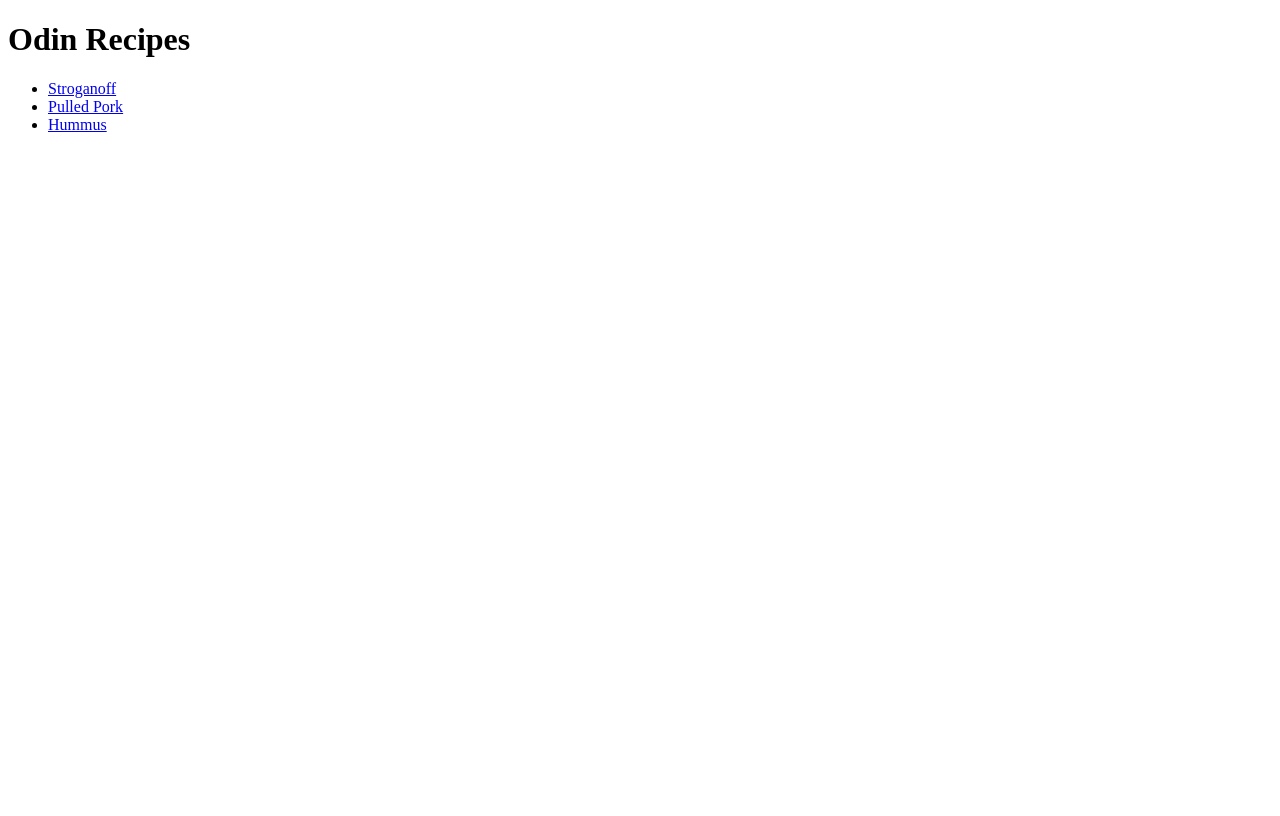
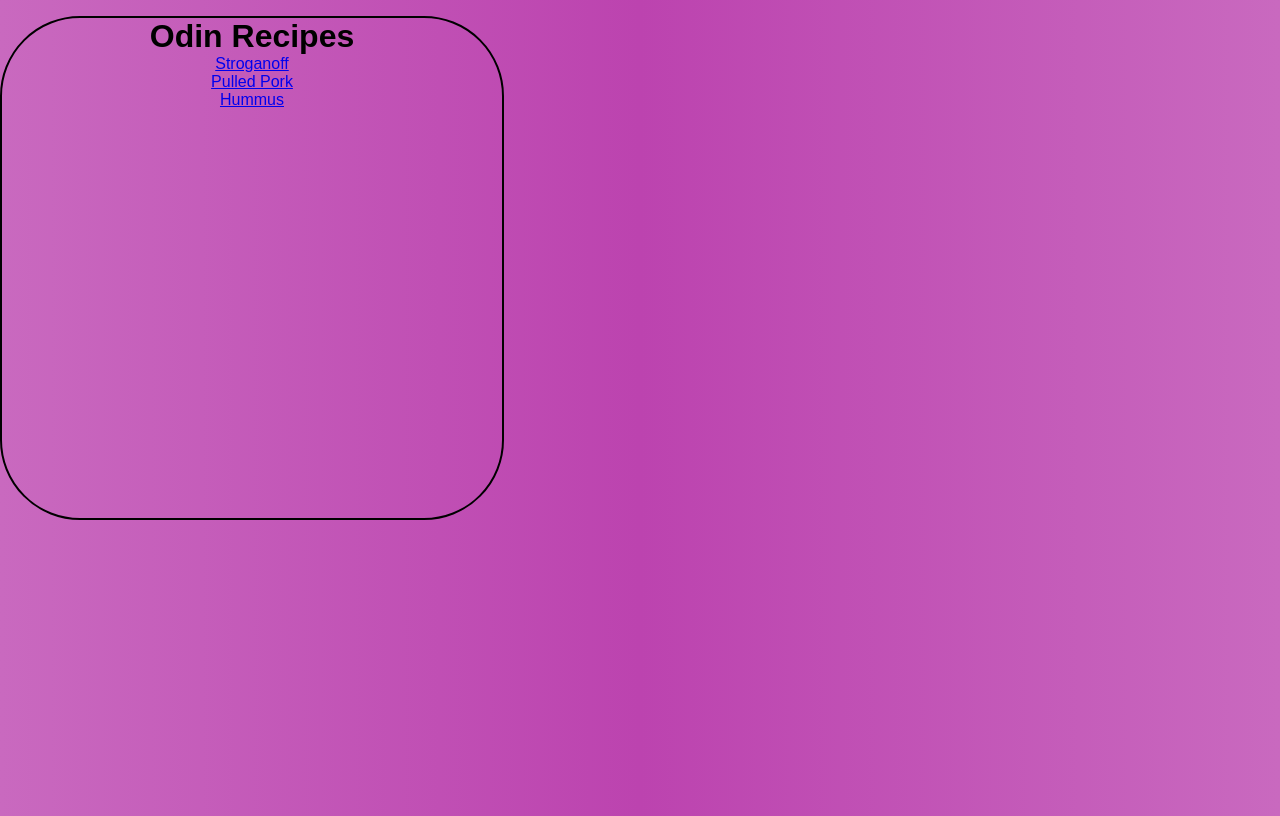
Before and after one commit to conels08/odin-recipes, a plain HTML site: page index.html in a window 1280 px wide. Drawn offline with Linux system fonts and the light colour scheme.

Commit message:
Add styles to index.html
Add linear gradient to background and change font-
family to sans-serif. Create div container for content
to live in. adjust margin and padding on universal level
Now moving onto placement of container and fill color
(not done in this commit).

```diff
--- a/index.html
+++ b/index.html
@@ -7,12 +7,15 @@
   <title>Odin Recipes</title>
 </head>
 <body>
+  <div class="container">
     <h1>Odin Recipes</h1>
     <ul>
       <li><a href="recipes/stroganoff.html">Stroganoff</a></li>
       <li><a href="recipes/pulledpork.html">Pulled Pork</a></li>
       <li><a href="recipes/hummus.html">Hummus</a></li>
     </ul>
+  </div>
+
 
 </body>
 </html>
--- a/styles.css
+++ b/styles.css
@@ -0,0 +1,19 @@
+* {
+  margin: 0;
+  padding: 0;
+}
+
+body {
+  font-family: sans-serif;
+  background: linear-gradient(90deg, #C969BF, #BC43AF 50%, #C969BF);
+  height: 100vh;
+}
+
+.container {
+  text-align: center;
+  margin-top: 1em;
+  width: 500px;
+  height: 500px;
+  border: 2px solid black;
+  border-radius: 80px;
+}
```
Lines whose indentation alone changed are shown as unchanged.
